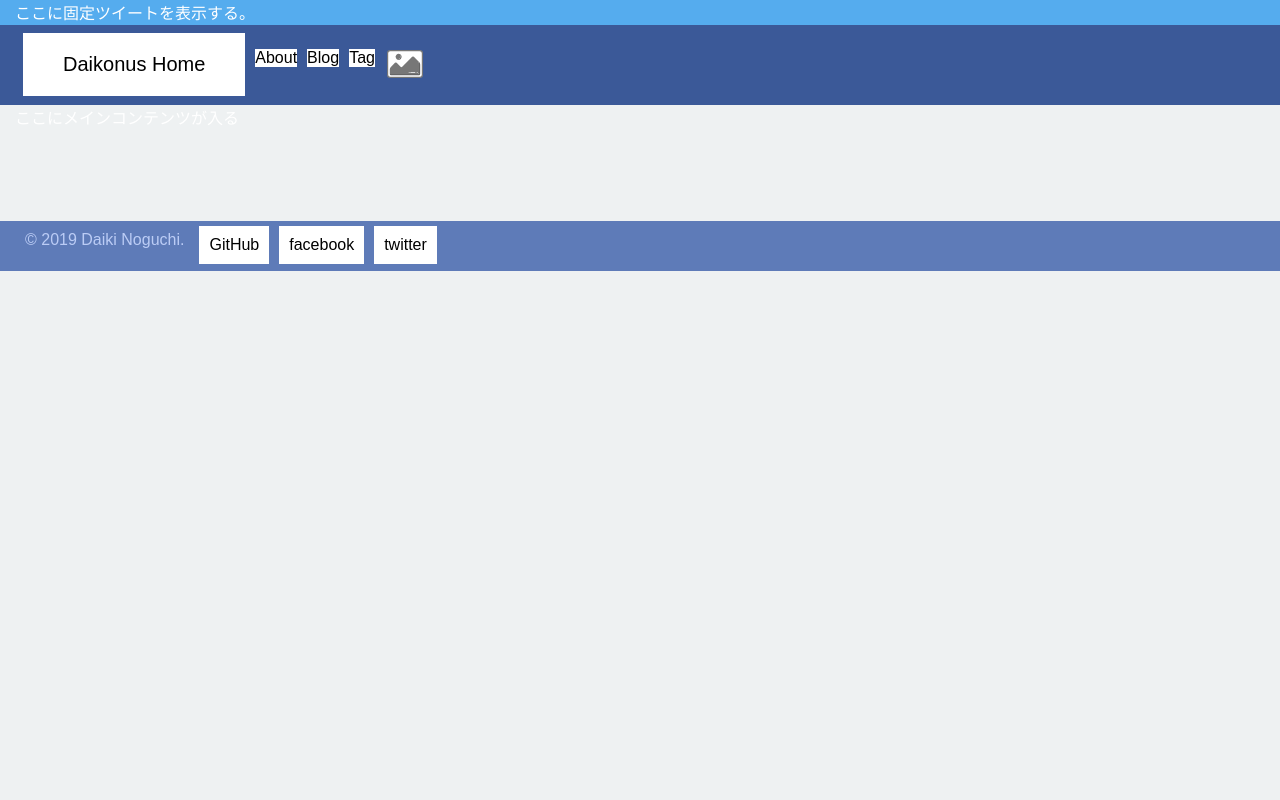
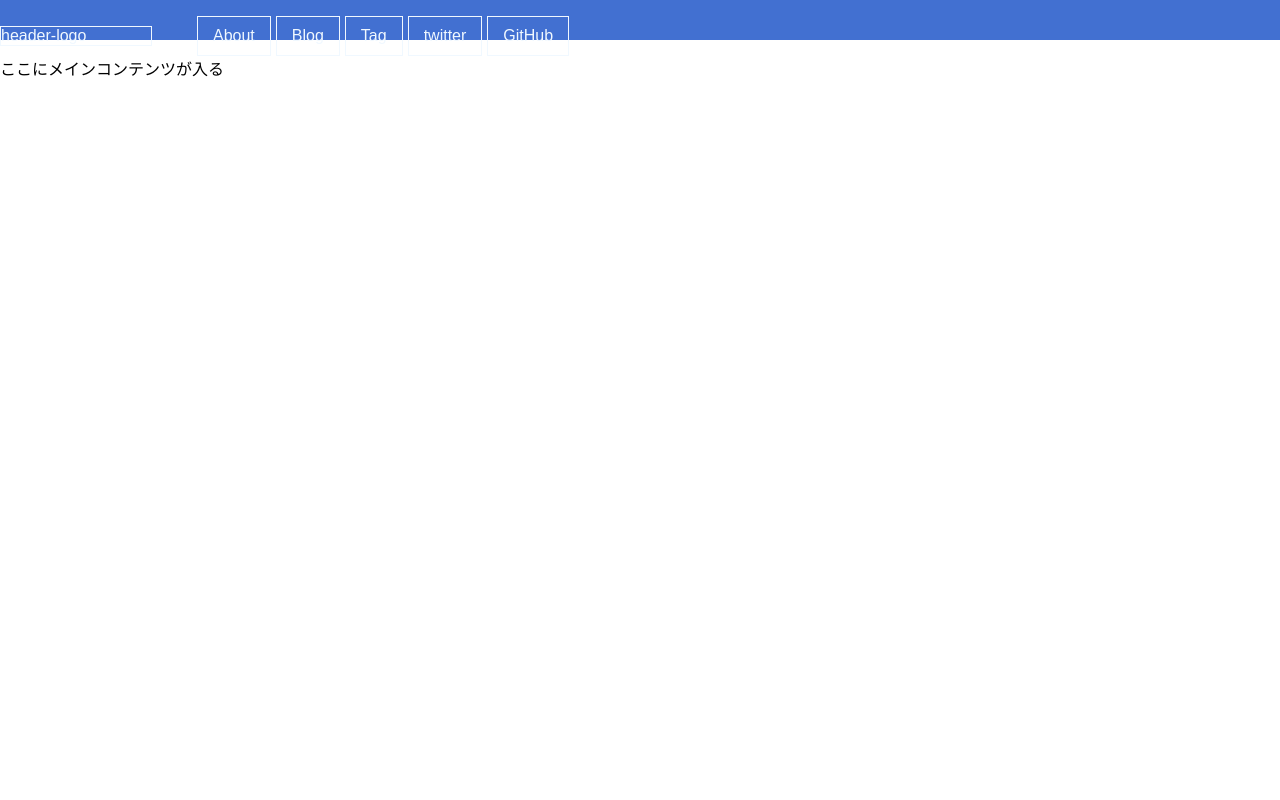
Before and after one commit to daikonus/cnmateblog, a plain HTML site: page index.html in a window 1280 px wide. Shown: the top 800 px of the page. Drawn offline with Linux system fonts and the light colour scheme.

Commit message:
Modify index
no progress

```diff
--- a/index.html
+++ b/index.html
@@ -6,32 +6,32 @@
 		<link rel="stylesheet" href="src/stylesheet.css">
 	</head>
 	<body>
-		<div class="banner container">ここに固定ツイートを表示する。</div>
-		<div class="header container">
-            <div class="header-logo panel">Daikonus Home</div>
-            <div class="header-navi">
-                <ul>
-                    <li class="profile panel">About</li>
-                    <li class="post panel">Blog</li>
-                    <li class="tag panel">Tag</li>
-                </ul>
+        <header>
+            <div class="header-wrapper">
+                <div class="header-logo">
+                    header-logo
+                </div>
+                <div class="header-navi">
+                    <ul>
+                        <li class="profile">About</li>
+                        <li class="post">Blog</li>
+                        <li class="tag">Tag</li>
+                        <li class="twitter">twitter</li>
+                        <li class="github">GitHub</li>
+                    </ul>
+                </div>
                 <div class="localize">
                     <span class="line"></span>
                     <img class="local-icon" src="assets\image.svg" alt="">
+                    <!-- <svg class="local-icon" viewBox="0 0 50 50" style="flex-grow: 0; flex-shrink: 0;"></svg> -->
                 </div>
-
             </div>
-		</div>
-		<div class="main container">ここにメインコンテンツが入る</div>
-		<div class="footer container">
-            <div class="copyright">© 2019 Daiki Noguchi. </div>
-            <div class="footer-list">
-                <ul>
-                    <li class="github panel">GitHub</li>
-                    <li class="facebook panel">facebook</li>
-                    <li class="twitter panel">twitter</li>
-                </ul>
-            </div>
-        </div>
+        </header>
+        <main>
+            <p>ここにメインコンテンツが入る</p>
+        </main>
+        <footer>
+            <div class="copyright">© 2019 daikonus All rights reserved. </div>
+        </footer>
 	</body>
 </html>
--- a/src/stylesheet.css
+++ b/src/stylesheet.css
@@ -9,101 +9,79 @@ html, body {
     height: 100%;
     margin: 0;
     padding: 0;
-    color: rgb(255, 255, 255);
-    background-color: rgb(238, 241, 242);
     font-family: "Avenir Next", "Hiragino Kaku Gothic ProN W3", sans-serif;
 }
 
 li {
     list-style: none;
 }
-
-.container {
+/*
+#container {
     width: 100%;
-    padding-right: 15px;
-    padding-left: 15px;
+    padding: 8px 30px;
     margin-right: auto;
     margin-left: auto;
     box-sizing: border-box;
-}
+} */
 
-.panel {
-    text-align: center;
-    background-color: white;
+/* #panel {
     color: black;
-    margin: 5px;
-    float: left;
-}
+    display: flex;
+} */
 
-/* ----Header Contents---- */
 
-.banner {
-    /* Twitter color */
-    background-color: rgb(85, 172, 238);
-    height: 25px;
-}
+/* ----header Contents---- */
 
-.header {
-    border: solid rgb(59, 89, 152);
-
-    /* Facebook color */
-    background-color: rgb(59, 89, 152);
-    height: 80px;
+header {
+    color: aliceblue;
+    background-color: rgb(66, 112, 209);
+    height: 40px;
 
 }
 
-.header-logo {
-    float: left;
-    font-size: 20px;
-    padding: 20px 40px;
+.header-wrapper {
+    display: flex;
+    align-items: center;
 }
 
-.header-navi {
-    margin: 0 0 0 auto;
+.header-logo {
+    width: 150px;
+    min-width: 150px;
+    border: solid 0.5px aliceblue;
 
 }
 
-.header-list li{
+.header-navi ul {
+    display: flex;
 }
 
-.localize {
-}
+.header-navi li {
+    margin-left: 5px;
+    padding: 10px 15px;
+    border: solid 0.5px aliceblue;
 
-.localize .line {
-    background: rgba(0, 0, 0, 0.2);
-}
-
-.local-icon {
-    margin-left: 5px;
-    width: 40px;
 }
 
 
 /* ----Main Contents---- */
 
-.main {
+main {
     /* Twitter color */
-    height: 100px;
+    height: 1000px;
 }
 
 
 /* ----Footer Contents---- */
 
-.footer {
-    color: rgb(187, 204, 245);
-    /* Facebook color brighter */
+footer {
     background-color: rgb(94, 123, 184);
-    height: 50px;
 }
 
 .copyright {
-    float: left;
-    padding: 10px;
+    color: aliceblue;
+    line-height: 50px;
+    font-size: 12px;
+    padding-left: 30px;
+    min-width: 250px;
 
 }
-
-.footer-list li {
-    float: left;
-    padding: 10px;
-
-}
```
